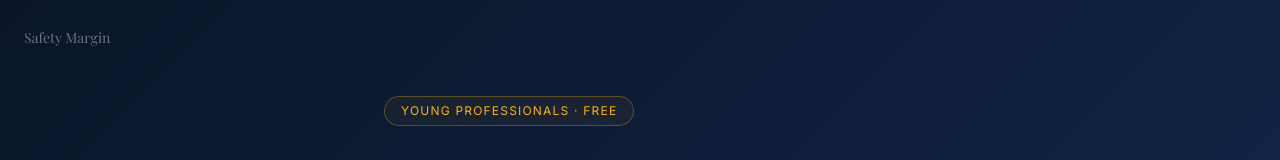
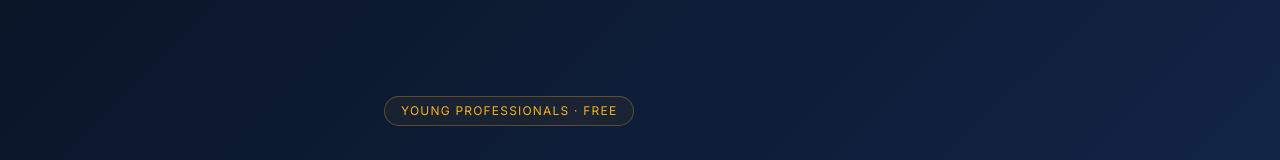
Before and after one commit to zerotherm27-create/insurance, a Next.js app: page /funnel/pro in a window 1280 px wide. Shown: the top 160 px of the page. Built offline with nearby package versions, Linux system fonts and the light colour scheme; no server answers.

Commit message:
Revert "feat: add Safety Margin wordmark to segment hook pages"
This reverts commit dbed86dced282b4789ce619d191b3b450e21d62d.

```diff
--- a/app/funnel/[segment]/page.tsx
+++ b/app/funnel/[segment]/page.tsx
@@ -44,9 +44,6 @@ export default async function SegmentFunnelPage({ params }: Props) {
 
   return (
     <main className="relative min-h-screen flex flex-col bg-navy-gradient px-6 pt-24 pb-16 overflow-hidden">
-      <div className="absolute top-0 left-0 right-0 px-6 pt-7 z-10">
-        <p className="font-serif text-sm text-white/40">Safety Margin</p>
-      </div>
       <div className="relative z-10 max-w-lg mx-auto space-y-8">
         {/* Badge */}
         <div className="inline-block px-4 py-1.5 rounded-full border border-gold/30 bg-gold/5 text-gold text-xs font-sans uppercase tracking-widest">
```
